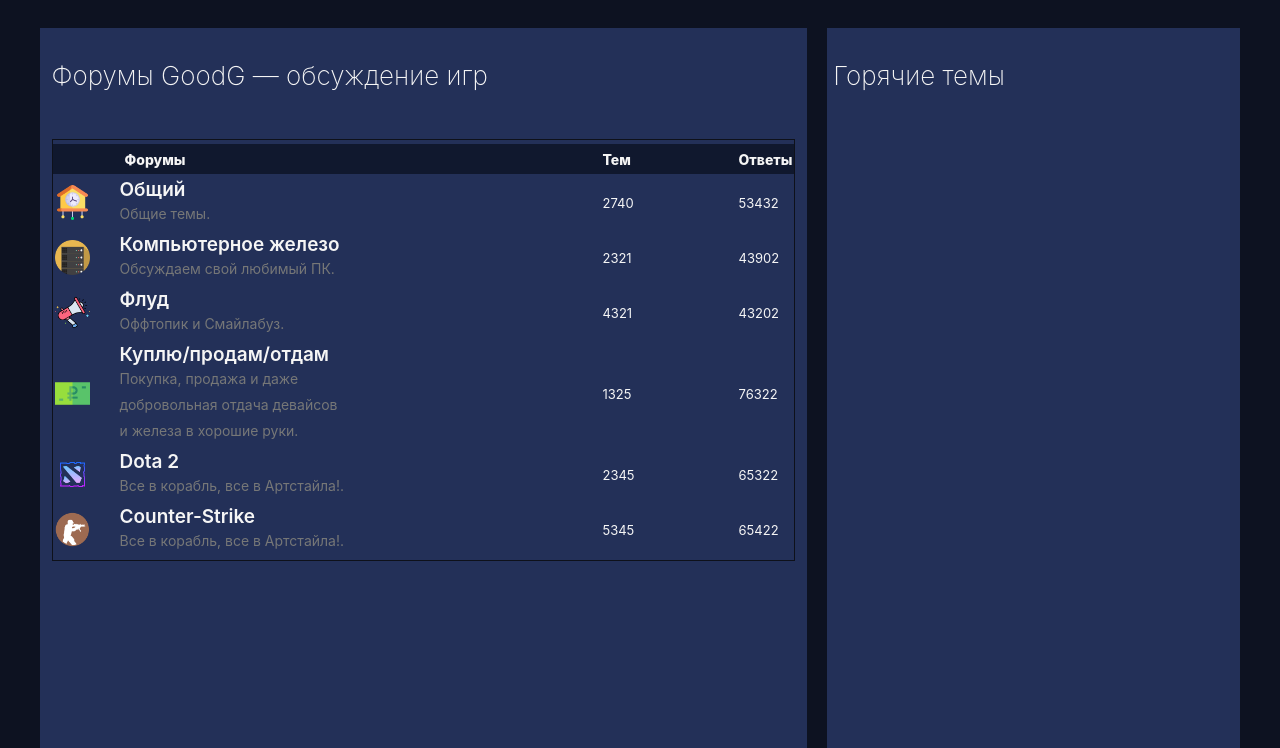
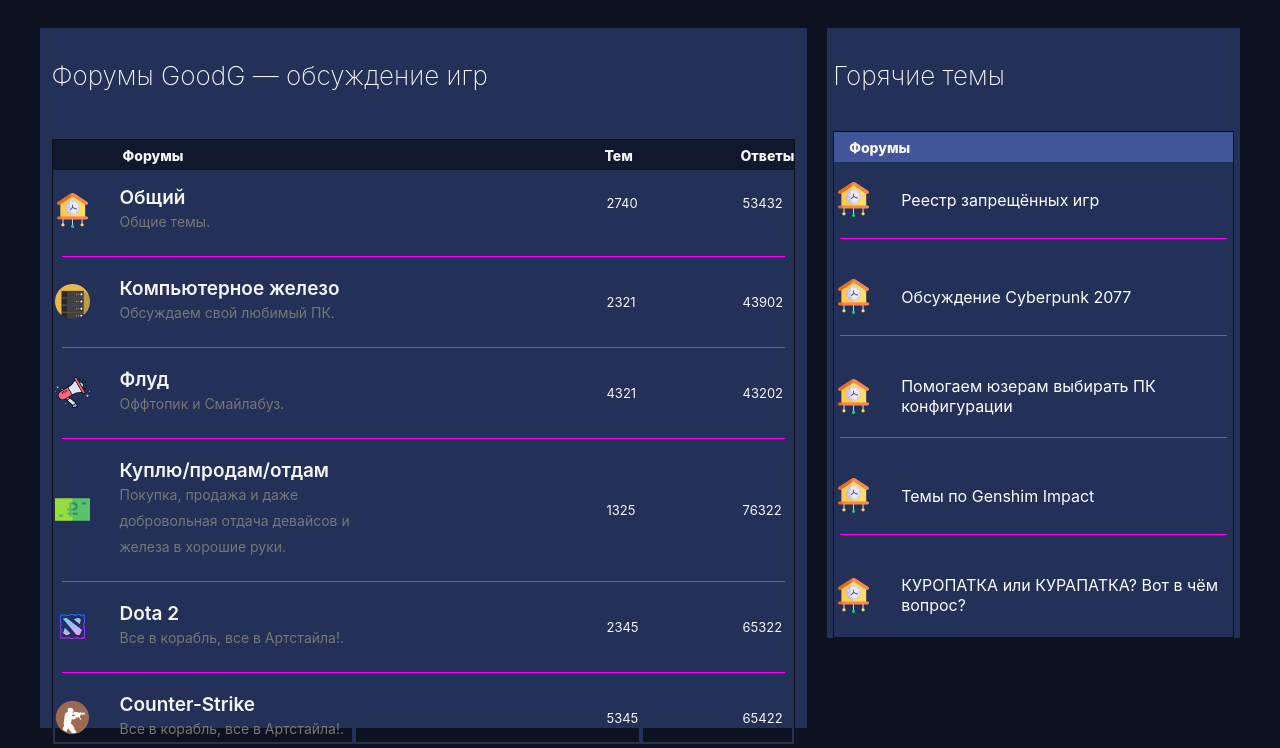
Before and after one commit to Zelrt/Kyrsatkh, a plain HTML site: page index.html in a window 1280 px wide. Shown: the part 52-800 px from the top of the page. Drawn offline with Linux system fonts and the light colour scheme.

Commit message:
I probuy verstat

```diff
--- a/index.html
+++ b/index.html
@@ -36,39 +36,60 @@
                             <th width="15%"><span class="content3">Ответы</span></th>
                         </tr>
                             <tr>
-                                <td><div class="content4"><img src="./img/favicon/home_tem.png" class="hom_img"><div><span class="glava">Общий</span><br><span class="opisan">Общие темы.</span></div></div></td>
-                                <td><span class="content2">2740</span></td>
-                                <td><span class="content3">53432</span></td><br>
+                                <td> <br></div><div class="content4"><img src="./img/favicon/home_tem.png" class="hom_img"><div><span class="glava">Общий</span><br><span class="opisan">Общие темы.</span></div></div></td>
+                                <td></div><span class="content2">2740</span></div></td>
+                                <td></div><span class="content3">53432</span></td><br>
+                            </tr>
+                            <tr class="tras">
+                                <td colspan ="3">
+                                    <div class="br_height_one"></div>
+                                </td>
                             </tr>
                             <tr>
                                 <td><div class="content4"><img src="./img/favicon/iron.png" class="hom_img"><div><span class="glava">Компьютерное железо</span><br><span class="opisan">Обсуждаем свой любимый ПК.</span></div></div></td>
                                 <td><span class="content2">2321</span></td>
                                 <td><span class="content3">43902</span></td>
                             </tr>
+                            <tr class="tras">
+                                <td colspan ="3">
+                                    <div class="br_height_one"></div>
+                                </td>
+                            </tr>
                             <tr>
                                 <td><div class="content4"><img src="./img/favicon/rupor.png" class="hom_img"><div><span class="glava">Флуд</span><br><span class="opisan">Оффтопик и Смайлабуз.</span></div></div></td>
                                 <td><span class="content2">4321</span></td>
                                 <td><span class="content3">43202</span></td>
+                            </tr>
+                            <tr class="tras">
+                                <td colspan ="3">
+                                    <div class="br_height_one"></div>
+                                </td>
                             </tr>
                             <tr>
                                 <td><div class="content4"><img src="./img/favicon/mani.png" class="hom_img"><div><span class="glava">Куплю/продам/отдам</span><br><span class="opisan">Покупка, продажа и даже добровольная отдача девайсов и железа в хорошие руки.</span></div></div></td>
                                 <td><span class="content2">1325</span></td>
                                 <td><span class="content3">76322</span></td>
                             </tr>
-
+                            <tr class="tras">
+                                <td colspan ="3">
+                                    <div class="br_height_one"></div>
+                                </td>
+                            </tr>
                             <tr>
                                 <td><div class="content4"><img src="./img/favicon/dota2.png" class="hom_img"><div><span class="glava">Dota 2</span><br><span class="opisan">Все в корабль, все в Артстайла!.</span></div></div></td>
                                 <td><span class="content2">2345</span></td>
                                 <td><span class="content3">65322</span></td>
+                            </tr>
+                            <tr class="tras">
+                                <td colspan ="3">
+                                    <div class="br_height_one"></div>
+                                </td>
                             </tr>
                             <tr>
                                 <td><div class="content4"><img src="./img/favicon/Cs.png" class="hom_img"><div><span class="glava">Counter-Strike</span><br><span class="opisan">Все в корабль, все в Артстайла!.</span></div></div></td>
                                 <td><span class="content2">5345</span></td>
                                 <td><span class="content3">65422</span></td>
                             </tr>
-
-
-
                     </table>
                 </div>
             </div>
@@ -78,7 +99,84 @@
                 <div class="main_title">
                     <br><br>
                     <h1>Горячие темы</h1>
-                </div>
+                </div> <br> <br>
+                <table class="tablo_two tablo"  width="100%">
+                    <tr class="colors tablo_two_tr_one">
+                        <th width="100%">
+                            <span class="content1 cont">Форумы</span>
+                        </th>
+                    </tr>
+                    <tr>
+                        <td><br><div class="br_height"></div>
+                            <div class="content4">
+                                <img src="./img/favicon/home_tem.png" class="hom_img">
+                                <div>
+                                    <a class="glava_a" href="#">Реестр запрещённых игр</a>
+                                </div>
+                            </div>
+                        </td>
+                    </tr>
+                    <tr class="tras">
+                        <td colspan ="3">
+                            <div class="br_height_one"></div>
+                        </td>
+                    </tr>
+                    <tr>
+                        <td><br><div class="br_height"></div>
+                            <div class="content4">
+                                <img src="./img/favicon/home_tem.png" class="hom_img">
+                                <div>
+                                    <a class="glava_a" href="#">Обсуждение Cyberpunk 2077</a>
+                                </div>
+                            </div>
+                        </td>
+                    </tr>
+                    <tr class="tras">
+                        <td colspan ="3">
+                            <div class="br_height_one"></div>
+                        </td>
+                    </tr>
+                    <tr>
+                        <td><br><div class="br_height"></div>
+                            <div class="content4">
+                                <img src="./img/favicon/home_tem.png" class="hom_img">
+                                <div>
+                                    <a class="glava_a" href="#">Помогаем юзерам выбирать ПК конфигурации</a>
+                                </div>
+                            </div>
+                        </td>
+                    </tr>
+                    <tr class="tras">
+                        <td colspan ="3">
+                            <div class="br_height_one"></div>
+                        </td>
+                    </tr>
+                    <tr>
+                        <td><br><div class="br_height"></div>
+                            <div class="content4">
+                                <img src="./img/favicon/home_tem.png" class="hom_img">
+                                <div>
+                                    <a class="glava_a" href="#">Темы по Genshim Impact</a>
+                                </div>
+                            </div>
+                        </td>
+                    </tr>
+                    <tr class="tras">
+                        <td colspan ="3">
+                            <div class="br_height_one"></div>
+                        </td>
+                    </tr>
+                    <tr class="last_themes">
+                        <td><br><div class="br_height"></div>
+                            <div class="content4">
+                                <img src="./img/favicon/home_tem.png" class="hom_img">
+                                <div>
+                                    <a class="glava_a" href="#">КУРОПАТКА или КУРАПАТКА? Вот в чём вопрос?</a>
+                                </div>
+                            </div>
+                        </td>
+                    </tr>
+                </table>
                 </div>
             </div>
         </div>
--- a/style/style.css
+++ b/style/style.css
@@ -148,11 +148,12 @@ main > div {
 
 .main_left {
     width: 65%;
-    height: 1000px;
+    height: 700px;
 }
 
 .main_right {
     width: 35%;
+    height: 610px;
 }
 
 .main_content {
@@ -174,7 +175,7 @@ h1 {
 .tablo {
     text-align: left;
     border: 1px solid #0e111a;
-    border-spacing: 0px 4px;
+    border-spacing: 0px 0px;
 }
 
 .hom_img {
@@ -191,6 +192,10 @@ h1 {
     text-align: right;
 }
 
+.cont {
+    margin-left: 15px;
+}
+
 .content3 {
     margin-left: 100px;
     text-align: right;
@@ -200,7 +205,7 @@ th {
     height: 30px;
     font-size: 14px;
     font-weight: 800;
-    border: 2px solid #10182e;
+    margin-top: 10px;
 }
 
 td {
@@ -208,6 +213,7 @@ td {
     border: 2px solid #233058;
     border-top: none;
     align-items: center;
+    height: 40px;
 }
 .colors {
     background-color: #10182e;
@@ -227,3 +233,45 @@ td {
     font-size: 14px;
     line-height: 26px;
 }
+
+.tablo_two {
+    text-align: left;
+    border-spacing: 0px 0px;
+    padding-bottom: 20px;
+}
+
+.comment_img {
+    width: 40px;
+    margin-right: 15px;
+}
+
+.comment_img_th {
+    text-align: right;
+}
+
+.tablo_two_tr_one {
+    background-color: rgb(67, 85, 153);
+    border: none;
+}
+
+.br_height_one {
+    height: 1px;
+    background-color: rgb(255, 0, 255);
+    margin-top: 1px;
+    width: 98%;
+    margin: 0 auto;
+}
+
+.tras {
+    height: 1px;
+    margin: none;
+}
+
+.glava_a {
+    text-decoration: none;
+    color:rgb(252, 252, 252)
+}
+
+.last_themes {
+    padding-top: 20px;
+}
```
Also changed, not shown: img/message.png (added).
